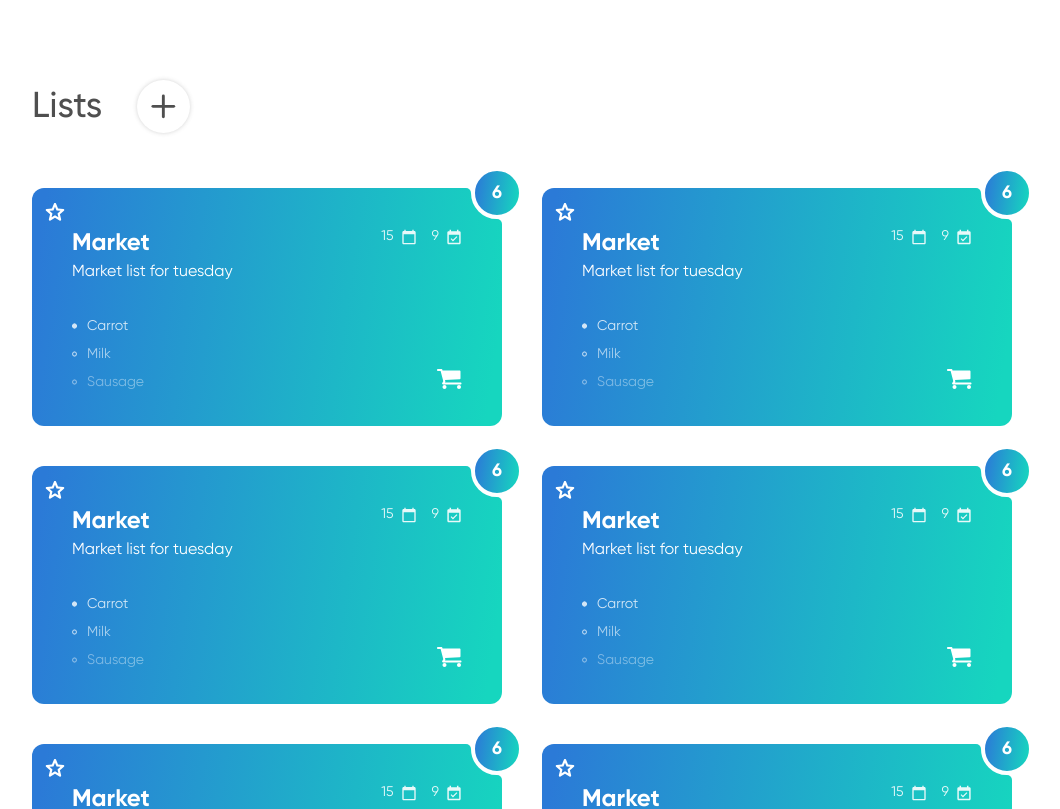
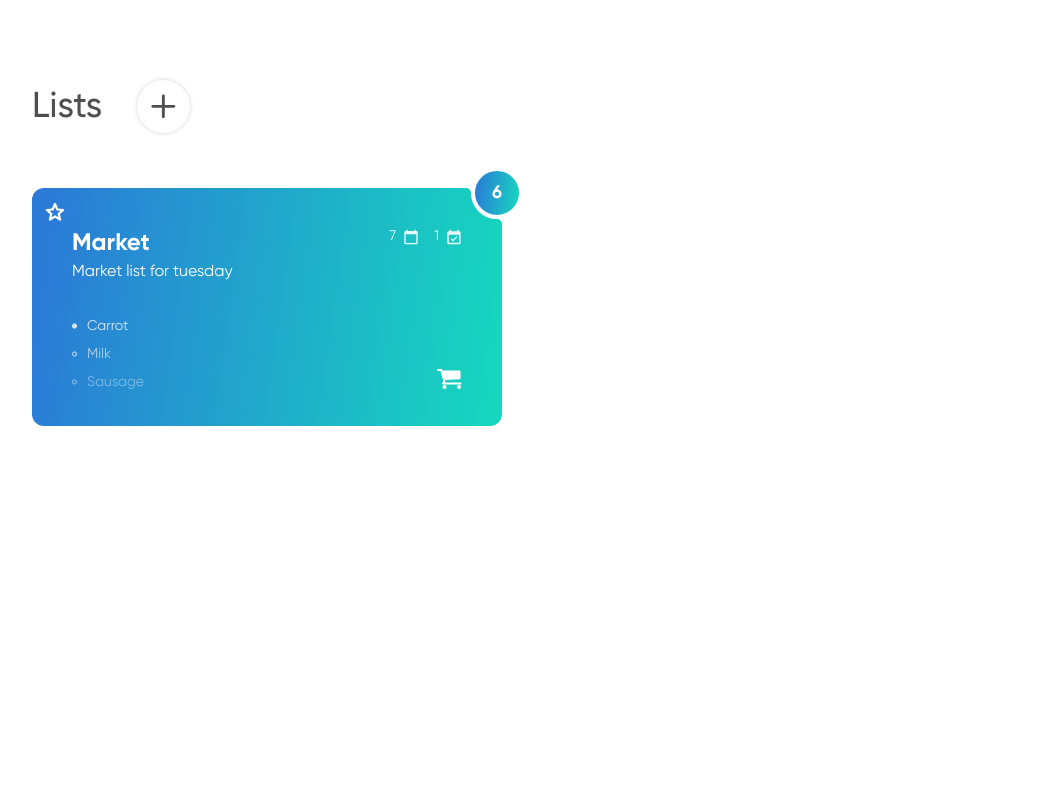
Before and after one commit to KirillUshakov/Todo-list, a Vue app: page / in a window 1280 px wide. Shown: the top 809 px of the page, without its empty margins (118-1178 px from the left). Built offline with nearby package versions, Linux system fonts and the light colour scheme.

Commit message:
Complete homeView and Card module

```diff
--- a/src/components/Card.vue
+++ b/src/components/Card.vue
@@ -1,33 +1,33 @@
 <template>
-  <router-link :to="`/todo-list/${ props.id }`" class="card dark-theme">
-    <span class="mark center">
+  <router-link :to="`/todo-list/${ props.list.id }`" class="card dark-theme">
+    <span v-if="props.list.important" class="mark center">
       <svg width="26" height="26" viewBox="0 0 26 26" fill="none" xmlns="http://www.w3.org/2000/svg">
         <path d="M9.5875 19.3104L13 17.2521L16.4125 19.3375L15.5188 15.4375L18.525 12.8375L14.5708 12.4854L13 8.80209L11.4292 12.4583L7.475 12.8104L10.4813 15.4375L9.5875 19.3104ZM13 19.7979L8.50417 22.5063C8.30556 22.6326 8.09792 22.6868 7.88125 22.6688C7.66458 22.6507 7.475 22.5785 7.3125 22.4521C7.15 22.3257 7.02361 22.1679 6.93333 21.9787C6.84306 21.7887 6.825 21.5764 6.87917 21.3417L8.07083 16.2229L4.08958 12.7833C3.90903 12.6208 3.79636 12.4356 3.75158 12.2276C3.70608 12.0203 3.71944 11.8174 3.79167 11.6188C3.86389 11.4201 3.97222 11.2576 4.11667 11.1313C4.26111 11.0049 4.45972 10.9236 4.7125 10.8875L9.96667 10.4271L11.9979 5.60625C12.0882 5.38959 12.2283 5.22709 12.4183 5.11875C12.6075 5.01042 12.8014 4.95625 13 4.95625C13.1986 4.95625 13.3929 5.01042 13.5828 5.11875C13.7721 5.22709 13.9118 5.38959 14.0021 5.60625L16.0333 10.4271L21.2875 10.8875C21.5403 10.9236 21.7389 11.0049 21.8833 11.1313C22.0278 11.2576 22.1361 11.4201 22.2083 11.6188C22.2806 11.8174 22.2943 12.0203 22.2495 12.2276C22.204 12.4356 22.091 12.6208 21.9104 12.7833L17.9292 16.2229L19.1208 21.3417C19.175 21.5764 19.1569 21.7887 19.0667 21.9787C18.9764 22.1679 18.85 22.3257 18.6875 22.4521C18.525 22.5785 18.3354 22.6507 18.1188 22.6688C17.9021 22.6868 17.6944 22.6326 17.4958 22.5063L13 19.7979Z" fill="white"/>
       </svg>
     </span>
     <span class="indicator center">
-      6
+      {{ activeTasksCount }}
     </span>
 
     <span class="header">
       <span class="title-container">
-        <span class="card__title">Market</span>
+        <span class="card__title">{{ props.list.name }}</span>
         <span class="description">
-          Market list for tuesday
+          {{ props.list.description }}
         </span>
       </span>
 
-      <span class="info-icons">
+      <span v-if="props.list.todolist.length" class="info-icons">
         <span class="icon-item">
-          <span>15</span>
+          <span>{{ props.list.todolist.length }}</span>
 
           <svg width="16" height="16" viewBox="0 0 16 16" fill="none" xmlns="http://www.w3.org/2000/svg">
             <path d="M13.3333 2H12.6667V0.666664H11.3333V2H4.66668V0.666664H3.33334V2H2.66668C1.93334 2 1.33334 2.6 1.33334 3.33333V14C1.33334 14.7333 1.93334 15.3333 2.66668 15.3333H13.3333C14.0667 15.3333 14.6667 14.7333 14.6667 14V3.33333C14.6667 2.6 14.0667 2 13.3333 2ZM13.3333 14H2.66668V5.33333H13.3333V14Z" fill="white"/>
           </svg>
         </span>
 
-        <span class="icon-item">
-          <span>9</span>
+        <span v-if="props.list.todolist.length - activeTasksCount" class="icon-item">
+          <span>{{ props.list.todolist.length - activeTasksCount }}</span>
 
           <svg width="16" height="16" viewBox="0 0 16 16" fill="none" xmlns="http://www.w3.org/2000/svg">
             <path d="M13.1852 13.8667H2.81479V5.8H13.1852M13.1852 2.13333H12.4444V0.666664H10.9629V2.13333H5.03702V0.666664H3.55554V2.13333H2.81479C2.42188 2.13333 2.04506 2.28785 1.76723 2.56291C1.4894 2.83796 1.33331 3.21101 1.33331 3.6V13.8667C1.33331 14.2556 1.4894 14.6287 1.76723 14.9038C2.04506 15.1788 2.42188 15.3333 2.81479 15.3333H13.1852C13.5781 15.3333 13.9549 15.1788 14.2327 14.9038C14.5106 14.6287 14.6666 14.2556 14.6666 13.8667V3.6C14.6666 3.21101 14.5106 2.83796 14.2327 2.56291C13.9549 2.28785 13.5781 2.13333 13.1852 2.13333ZM11.3555 8.044L10.5703 7.26666L6.95553 10.8453L5.38516 9.29066L4.59998 10.068L6.95553 12.4L11.3555 8.044Z" fill="white"/>
@@ -38,37 +38,45 @@
 
     <span class="body">
       <ul class="list">
-        <li class="list-item completed">Carrot</li>
-        <li class="list-item">Milk</li>
-        <li class="list-item">Sausage</li>
+        <li
+          v-for="item in props.list.todolist.filter((el, index) => index < 3)"
+          :key="item.id"
+          :class="{ 'completed' : item.done }"
+          class="list-item"
+        >
+          {{ item.name }}
+        </li>
       </ul>
 
-      <span class="category-icon">
-        <svg width="25" height="25" viewBox="0 0 25 25" fill="none" xmlns="http://www.w3.org/2000/svg">
-          <g clip-path="url(#clip0_1_36)">
-          <path d="M22 23C23.1046 23 24 22.1046 24 21C24 19.8954 23.1046 19 22 19C20.8954 19 20 19.8954 20 21C20 22.1046 20.8954 23 22 23Z" fill="white"/>
-          <path d="M7.5 23C8.60457 23 9.5 22.1046 9.5 21C9.5 19.8954 8.60457 19 7.5 19C6.39543 19 5.5 19.8954 5.5 21C5.5 22.1046 6.39543 23 7.5 23Z" fill="white"/>
-          <path d="M23.5 16.5H7.8855L8.219 15.959C8.362 15.727 8.404 15.4465 8.3355 15.1825L8.01 13.9295L22.5015 13.1765C23.051 13.1485 23.5 12.675 23.5 12.125V5.5C23.5 4.95 23.05 4.5 22.5 4.5H5.5595L5.364 3.7485C5.3083 3.53416 5.18304 3.34438 5.00785 3.20891C4.83266 3.07345 4.61745 2.99997 4.396 3H1C0.734784 3 0.48043 3.10536 0.292893 3.29289C0.105357 3.48043 0 3.73478 0 4C0 4.26522 0.105357 4.51957 0.292893 4.70711C0.48043 4.89464 0.734784 5 1 5H3.623L6.293 15.2725L5.243 16.975C5.1496 17.1265 5.09837 17.3002 5.09459 17.4781C5.09081 17.656 5.13462 17.8317 5.2215 17.987C5.30802 18.1425 5.43453 18.272 5.58793 18.3622C5.74133 18.4524 5.91605 18.5 6.094 18.5H23.5C23.7652 18.5 24.0196 18.3946 24.2071 18.2071C24.3946 18.0196 24.5 17.7652 24.5 17.5C24.5 17.2348 24.3946 16.9804 24.2071 16.7929C24.0196 16.6054 23.7652 16.5 23.5 16.5Z" fill="white"/>
-          </g>
-          <defs>
-          <clipPath id="clip0_1_36">
-          <rect width="25" height="25" fill="white"/>
-          </clipPath>
-          </defs>
-        </svg>
-      </span>
+      <span v-if="props.list.icon.length" v-html="props.list.icon" class="category-icon"></span>
     </span>
   </router-link>
 </template>
 
 <script>
+import { computed } from '@vue/runtime-core';
 export default {
   name: 'card-item'
 }
 </script>
 
 <script setup>
-const props = defineProps({ id:Number });
+const props = defineProps({
+  list: {
+    type: Object,
+    required: true,
+    default: () => ({
+      name: '',
+      description: '',
+      todolist: [],
+      important: false,
+      icon: '',
+    }),
+  }
+});
+
+const activeTasksCount = computed(() => props.list.todolist.length - props.list.todolist.filter(el => el.done).length);
+
 </script>
 
 <style lang="scss" scoped>
--- a/src/views/HomeView.vue
+++ b/src/views/HomeView.vue
@@ -3,7 +3,11 @@
     <div class="container">
       <div class="header">
         <h1 class="title">Lists</h1>
-        <button class="btn round-btn round-btn--alt-theme" aria-label="Add list">
+        <button
+          @click="$router.push('/todo-list/')"
+          class="btn round-btn round-btn--alt-theme"
+          aria-label="Add list"
+        >
           <svg width="26" height="26" viewBox="0 0 26 26" fill="none" xmlns="http://www.w3.org/2000/svg">
             <path d="M2 12.8399H23.6667" stroke="#4F4F4F" stroke-width="3" stroke-linecap="round"/>
             <path d="M12.8398 23.6667L12.8398 2.00001" stroke="#4F4F4F" stroke-width="3" stroke-linecap="round"/>
@@ -13,9 +17,9 @@
       <div class="content">
         <div class="card-grid">
           <todo-list-card
-            v-for="(card, index) in 10"
-            :key="index"
-            :id="index"
+            v-for="todolist in todoListArr"
+            :key="todolist.id"
+            :list="todolist"
           />
         </div>
       </div>
@@ -30,7 +34,15 @@ export default {
 </script>
 
 <script setup>
+import { useStore } from 'vuex'
+import { computed } from '@vue/runtime-core';
 import TodoListCard from "@/components/Card";
+
+const store = useStore();
+const getters = store.getters;
+
+const todoListArr = computed(() => getters.todoListArr);
+
 </script>
 
 <style lang="scss" scoped>
```
